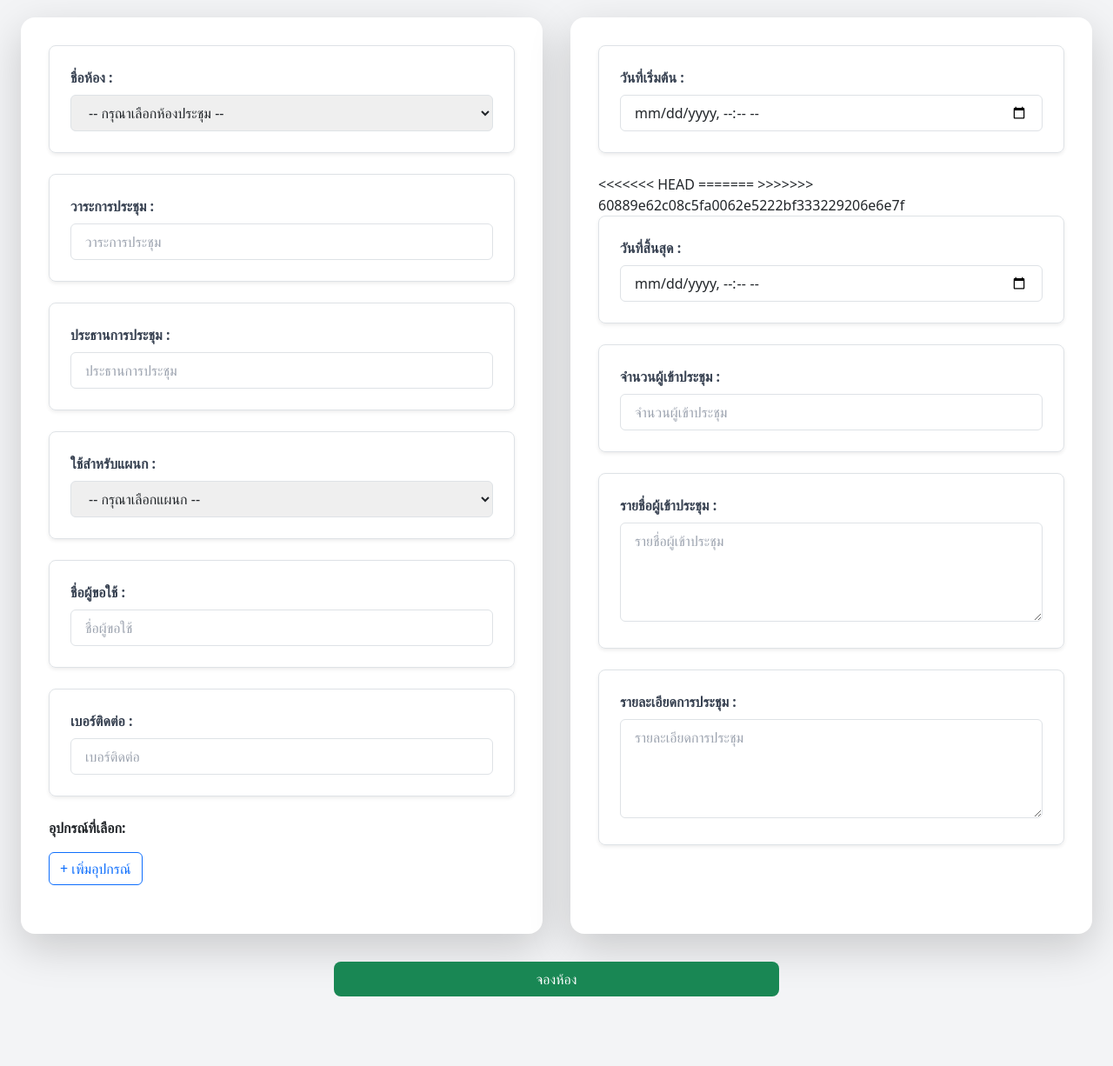
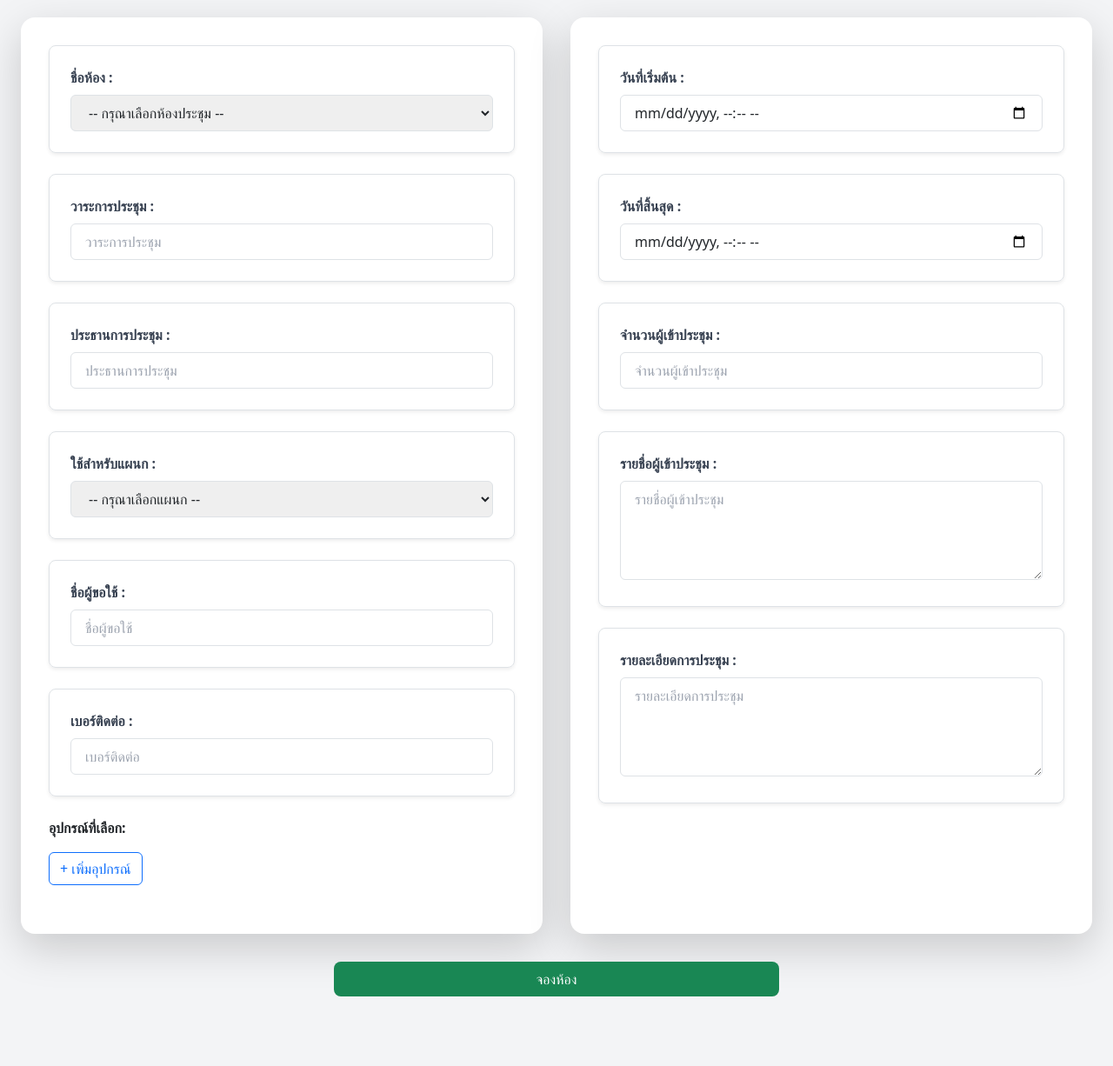
Before and after one commit to fluke140644/smart-meeting-room, a Django app: page /book-room/ in a window 1280 px wide. Shown: the part 144-1370 px from the top of the page at 87% size. Run offline with Django 5.2, Linux system fonts and the light colour scheme; a user stored in the database is signed in; some libraries are stand-ins or nearby versions.

Commit message:
Initial commit3

```diff
--- a/myapp/templates/book_room.html
+++ b/myapp/templates/book_room.html
@@ -198,13 +198,10 @@
                         required>
                 </div>
 
-<<<<<<< HEAD
                 <div id="conflict-message" style="color: red; display: none;">
                     ห้องนี้มีการจองแล้วในช่วงเวลาที่คุณเลือก
                 </div>
 
-=======
->>>>>>> 60889e62c08c5fa0062e5222bf333229206e6e7f
                 <div class="mb-4 border border-gray-300 rounded-lg p-4 shadow-sm">
                     <label for="end_datetime" class="block text-gray-700 font-semibold mb-2">วันที่สิ้นสุด :</label>
                     <input type="datetime-local" id="end_datetime" name="end_datetime"
```
